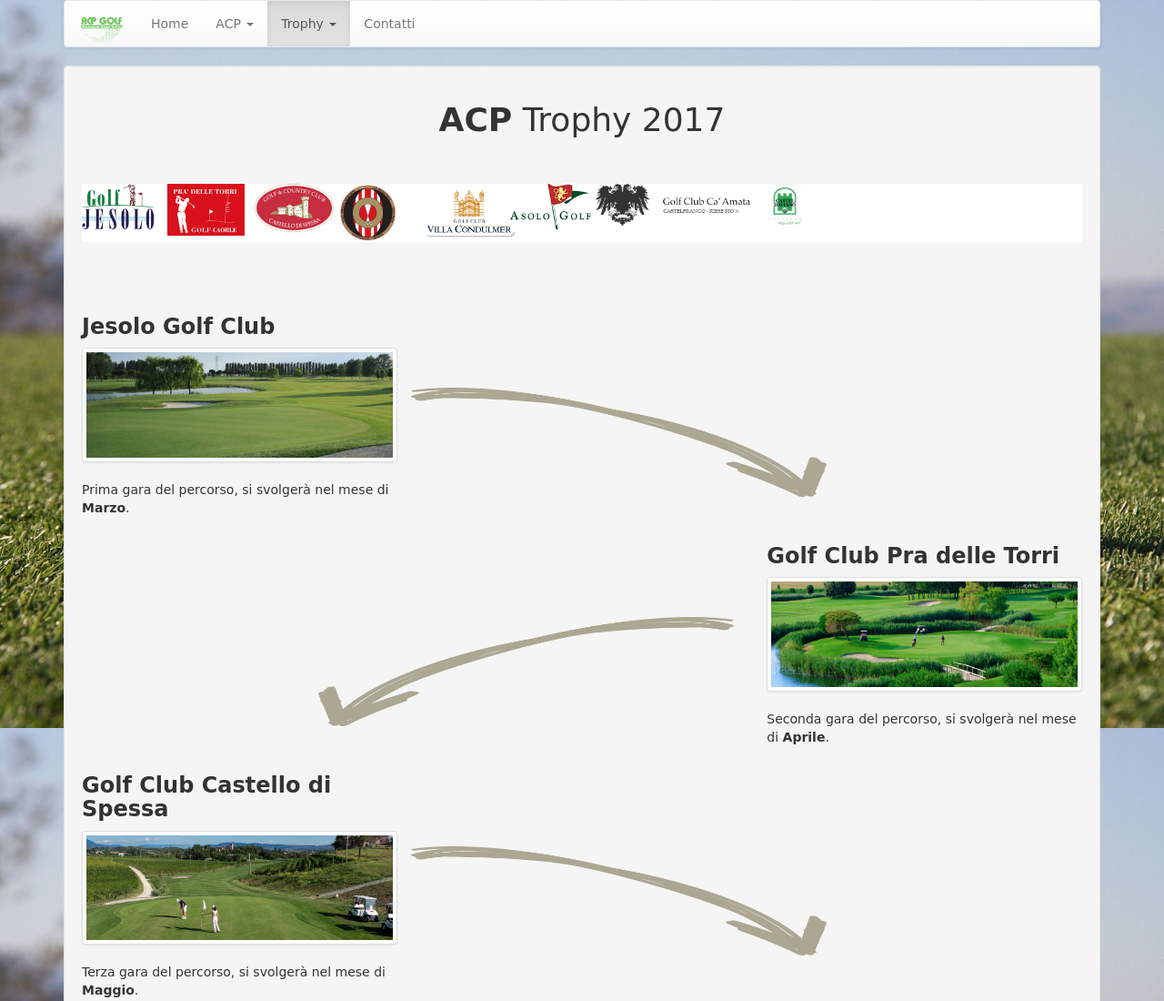
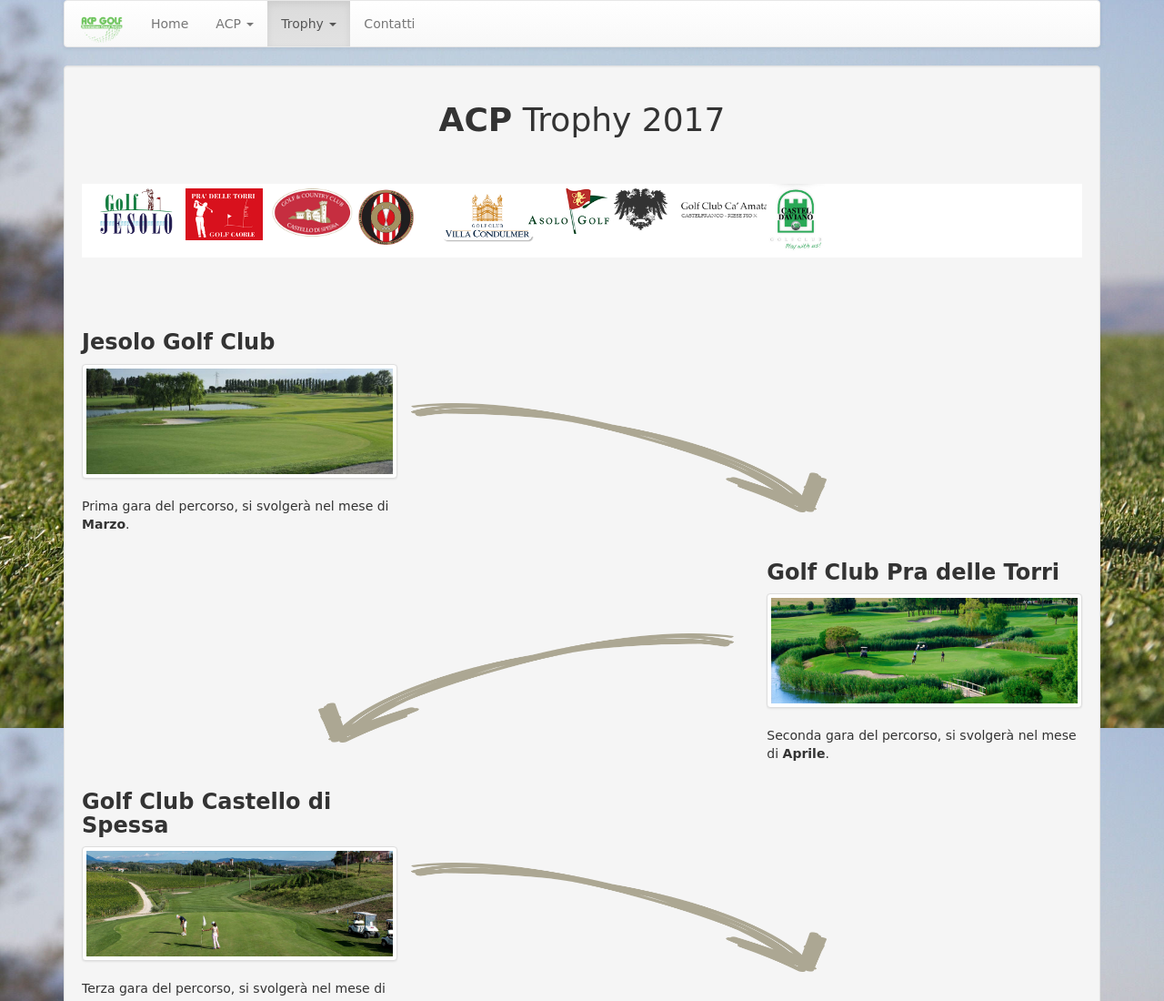
Before and after one commit to atropo/acp, a website: page app/index.html at #!/trophy in a window 1280 px wide. Shown: the top 1100 px of the page at 91% size. Drawn offline with nearby package versions, Linux system fonts and the light colour scheme; files that its build step writes are made by us from their sources; files whose address does not match are found by name; a web font is replaced by a local one.

Commit message:
Sistemazione loghi pagina trophy

```diff
--- a/app/css/app.css
+++ b/app/css/app.css
@@ -74,3 +74,8 @@
 	background-position: 50% 0%;
 	height: 470px;
 }
+
+.logo{
+	margin-top: 5px;
+	margin-left: 20px;
+}
--- a/app/trophy/trophy.html
+++ b/app/trophy/trophy.html
@@ -7,28 +7,28 @@
 	<div style="background-color:white">
 	<div class="row">
 		<div class="col-md-1">
-			<a href="#gara1" du-smooth-scroll><img width="80px" src="img/logos/jesolo.png" ></a>
+			<a href="#gara1" du-smooth-scroll><img class="logo" width="80px" src="img/logos/jesolo.png" ></a>
 		</div>
 		<div class="col-md-1">
-			<a href="#gara2" du-smooth-scroll><img width="90px" src="img/logos/pra_delle_torri.png" ></a>
+			<a href="#gara2" du-smooth-scroll><img class="logo" width="90px" src="img/logos/pra_delle_torri.png" ></a>
 		</div>
 		<div class="col-md-1">
-			<a href="#gara3" du-smooth-scroll><img width="90px" src="img/logos/spessa.png" ></a>
+			<a href="#gara3" du-smooth-scroll><img class="logo" width="90px" src="img/logos/spessa.png" ></a>
 		</div>
 		<div class="col-md-1">
-			<a href="#gara3" du-smooth-scroll><img width="65px" src="img/logos/ca_della_nave.jpg" ></a>
+			<a href="#gara3" du-smooth-scroll><img class="logo" width="65px" src="img/logos/ca_della_nave.jpg" ></a>
 		</div>
 		<div class="col-md-1">
-			<a href="#gara3" du-smooth-scroll><img width="100px" src="img/logos/villa_condulmer.png" ></a>
+			<a href="#gara3" du-smooth-scroll><img class="logo" width="100px" src="img/logos/villa_condulmer.png" ></a>
 		</div>
 		<div class="col-md-1">
-			<a href="#gara3" du-smooth-scroll><img width="130px" src="img/logos/asolo.png" ></a>
+			<a href="#gara3" du-smooth-scroll><img class="logo" width="130px" src="img/logos/asolo.png" ></a>
 		</div>
 		<div class="col-md-2">
-			<a href="#gara3" du-smooth-scroll><img width="170px" src="img/logos/ca_amata.png" ></a>
+			<a href="#gara3" du-smooth-scroll><img class="logo" width="170px" src="img/logos/ca_amata.png" ></a>
 		</div>
 		<div class="col-md-1">
-			<a href="#gara3" du-smooth-scroll><img width="40px" src="img/logos/aviano.png" ></a>
+			<a href="#gara3" du-smooth-scroll><img class="img-responsive"  src="img/logos/aviano.png" ></a>
 		</div>
 	</div>
 	</div>
```
